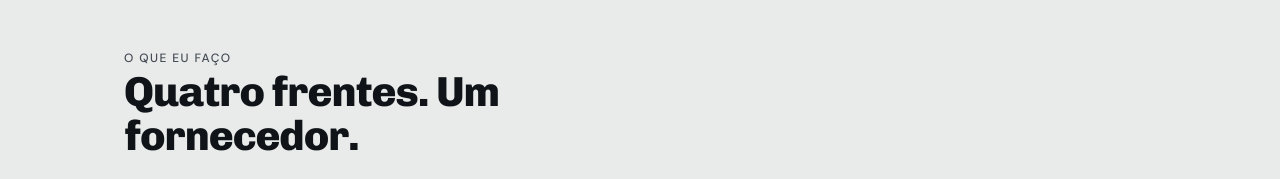
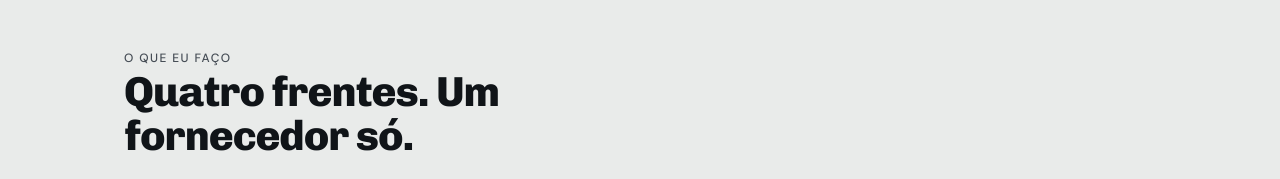
Before and after one commit to smuriloj/vidalma-site, a plain HTML site: page public/index.html in a window 1280 px wide. Shown: the part 758-937 px from the top of the page. Drawn offline with Linux system fonts and the light colour scheme.

Commit message:
Update index.html

```diff
--- a/public/index.html
+++ b/public/index.html
@@ -309,7 +309,7 @@ a:focus-visible,.btn:focus-visible{
 <section class="secao" id="frentes">
   <div class="env">
     <span class="rotulo">O que eu faço</span>
-    <h2>Quatro frentes. Um fornecedor.</h2>
+    <h2>Quatro frentes. Um fornecedor só.</h2>
     <p class="secao-intro">
       Você não precisa de uma pessoa para o site, outra para as artes e uma terceira
       para o sistema. Está tudo aqui.
```
